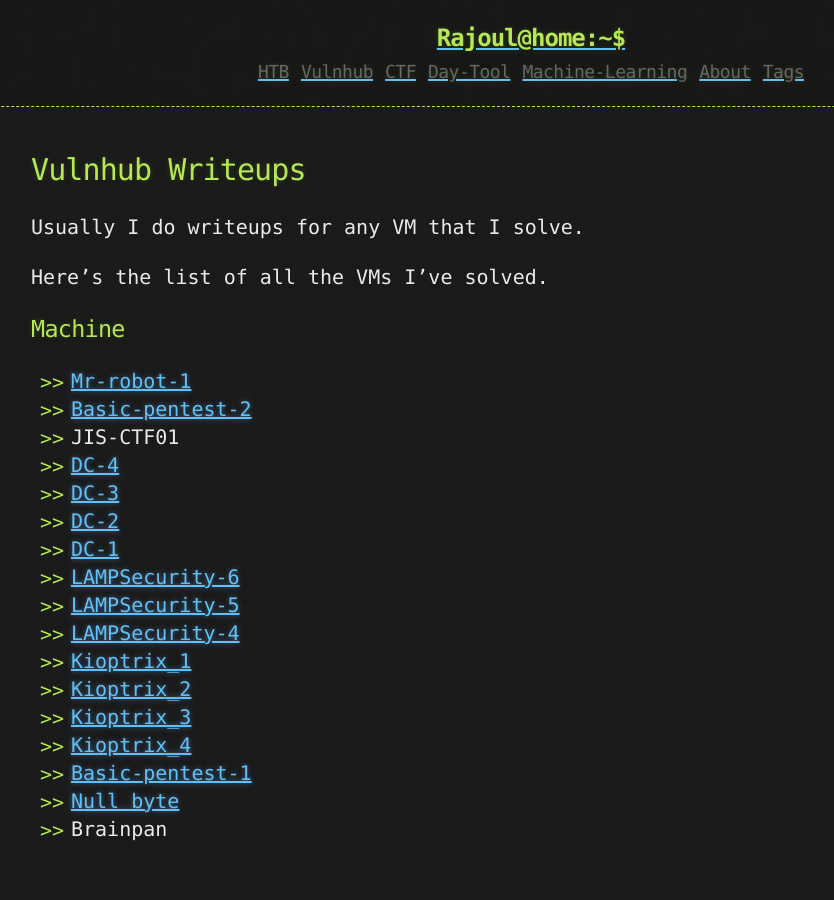
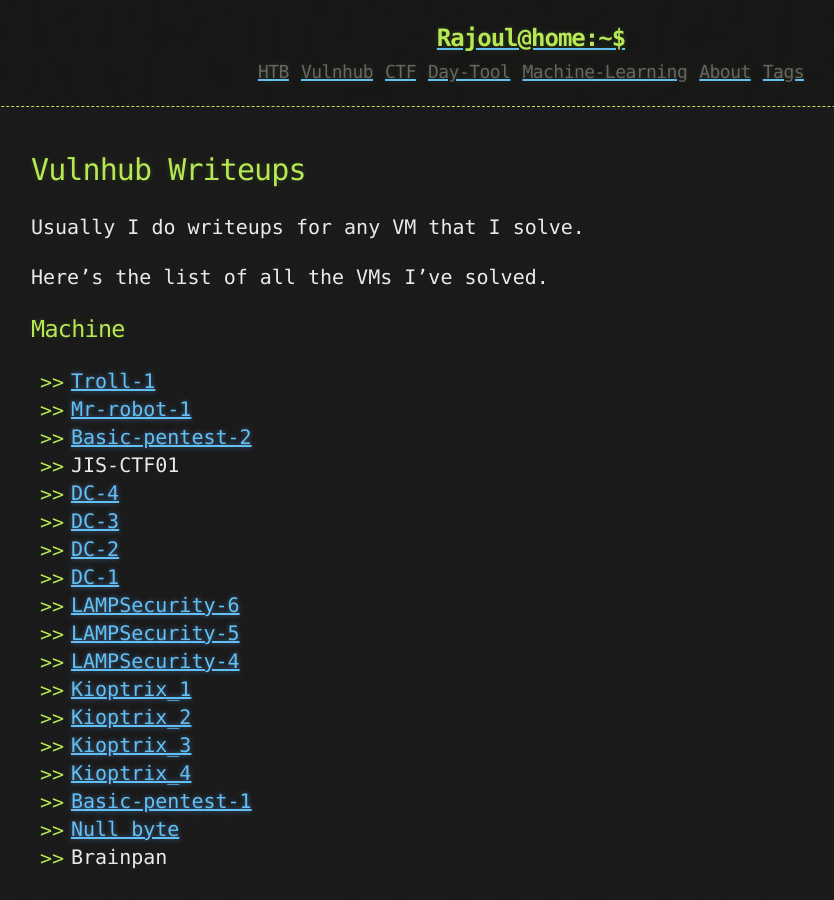
Before and after one commit to rajoul/rajoul.github.io, a Jekyll site: the page built from vulnhub.md, in a window 1280 px wide. Shown: the whole page, without its empty margins (109-943 px from the left). Built offline with Jekyll 4.4.1, drawn with Linux system fonts in a browser that asks for light colours.

Commit message:
Update vulnhub.md

```diff
--- a/vulnhub.md
+++ b/vulnhub.md
@@ -10,6 +10,7 @@
 Here's the list of all the VMs I've solved.
 
 # Machine
+* [Troll-1](https://rajoul.github.io/my_write_up/Troll-1)
 * [Mr-robot-1](https://rajoul.github.io/my_write_up/Mr-robot-1)
 * [Basic-pentest-2](https://rajoul.github.io/my_write_up/Basic-pentest-2)
 * JIS-CTF01
```
